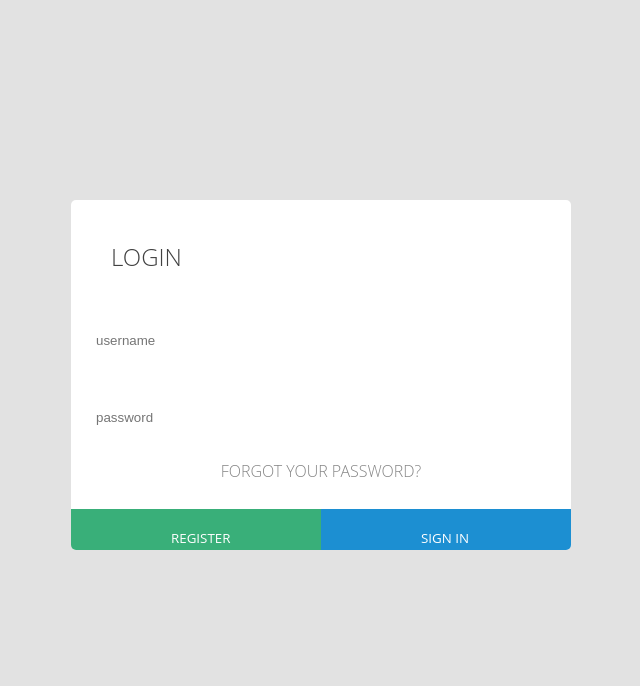
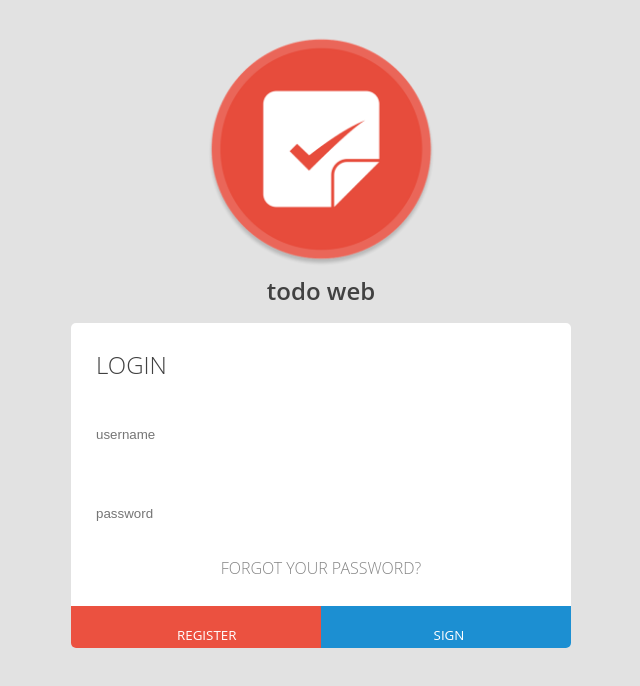
Before and after one commit to cuasso/todo-web, a React (Create React App) app in the folder client/: page / in a window 1280 px wide. Shown: the top 686 px of the page, without its empty margins (319-959 px from the left). Built offline with nearby package versions, Linux system fonts and the light colour scheme.

Commit message:
Se agrega componente logo

```diff
--- /dev/null
+++ b/client/src/components/Logo/index.jsx
@@ -0,0 +1,15 @@
+import React from 'react'
+import logo from './logo.png'
+import './style.scss'
+
+const Logo = () => {
+
+    return (
+        <div class="logo-container">
+            <img src={logo} alt="Logo" />
+            <span>todo web</span>
+        </div>
+    )
+}
+
+export default Logo
--- /dev/null
+++ b/client/src/components/Logo/style.scss
@@ -0,0 +1,15 @@
+.logo-container {
+    display: grid;
+    padding: 2vh;
+    img {
+        margin: 0 auto;
+        width: 250px;
+        height: 250px;
+    }
+    span {
+        text-align: center;
+        color: #414141;
+        font-size: 3vh;
+        font-weight: 550;
+    }
+}
--- a/client/src/components/Signup/index.js
+++ b/client/src/components/Signup/index.jsx
@@ -1,6 +1,7 @@
 import React from 'react'
 import useSingUpForm from '../../hooks/formHooks'
 import './style.scss'
+import Logo from '../Logo'
 
 const Signup = () => {
 
@@ -13,7 +14,8 @@ const Signup = () => {
     const { inputs, handleSubmit, handleInputChange } = useSingUpForm(signup)
     return (
         <div>
-            <div class="container">
+            <Logo/>
+            <div class="signin-container">
                 <h2>login</h2>
                 <form onSubmit={handleSubmit}>
                     <input type="text" name="username" placeholder="username" onChange={handleInputChange} value={inputs.username} required />
--- a/client/src/components/Signup/style.scss
+++ b/client/src/components/Signup/style.scss
@@ -1,25 +1,16 @@
 $field-color: #0a87cfec;
-$regiter-colo: #39af79;
+$regiter-colo: #eb5140;
 
-*{
-  margin:0;
-  padding:0;
-  -webkit-box-sizing:border-box;
-  -moz-box-sizing:border-box;
-  box-sizing:border-box;
-}
-
-body{
+body {
   font-family: 'Open Sans', sans-serif;
   background:#e2e2e2;
 }
 
-.container{
+.signin-container{
   position:relative;
-  top:200px;
   display:grid;
   width:500px;
-  height:350px;
+  height: 325px;
   background:#fff;
   border-radius:5px;
   overflow:hidden;
@@ -28,7 +19,7 @@ body{
 }
 
 h2{
-  padding:40px;
+  padding: 1% 5%;
   font-weight:lighter;
   text-transform:uppercase;
   color:#414141;
@@ -112,6 +103,7 @@ button{
   span{
     position:absolute;
     display:block;
+    width: fit-content;
     margin:-10px 20%;
     -webkit-transform:translateX(0);
     transform:translateX(0);
```
Also changed, not shown: client/src/components/Logo/logo.png (added), client/src/index.jsx (renamed from client/src/index.js).
